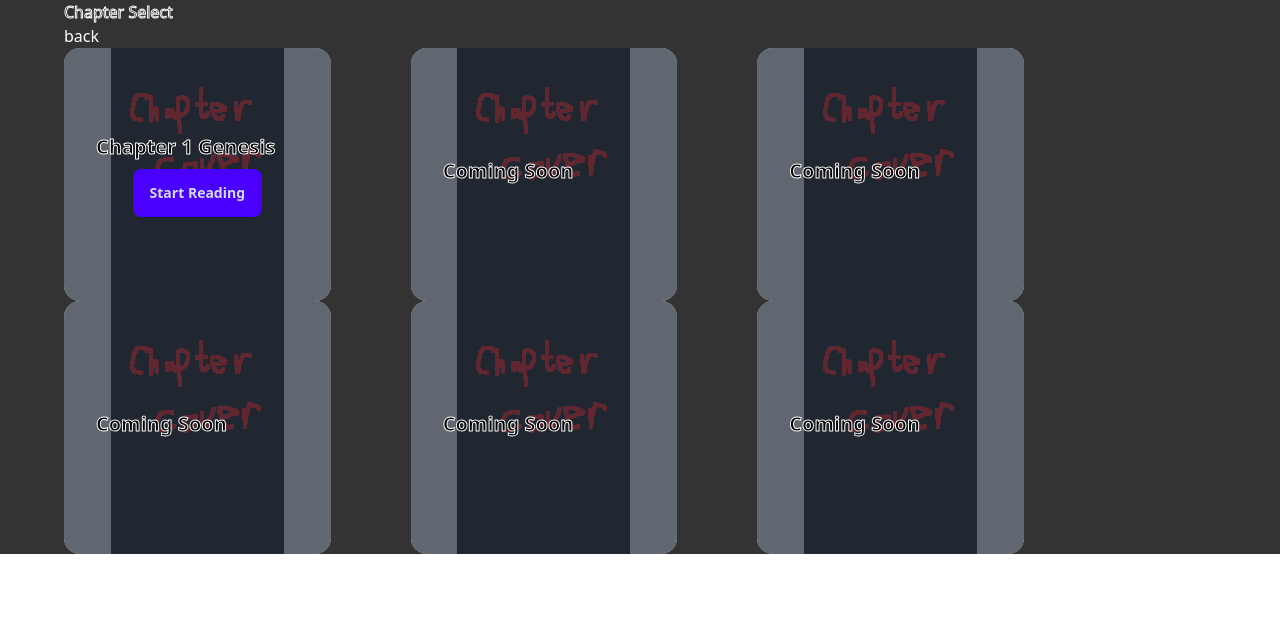
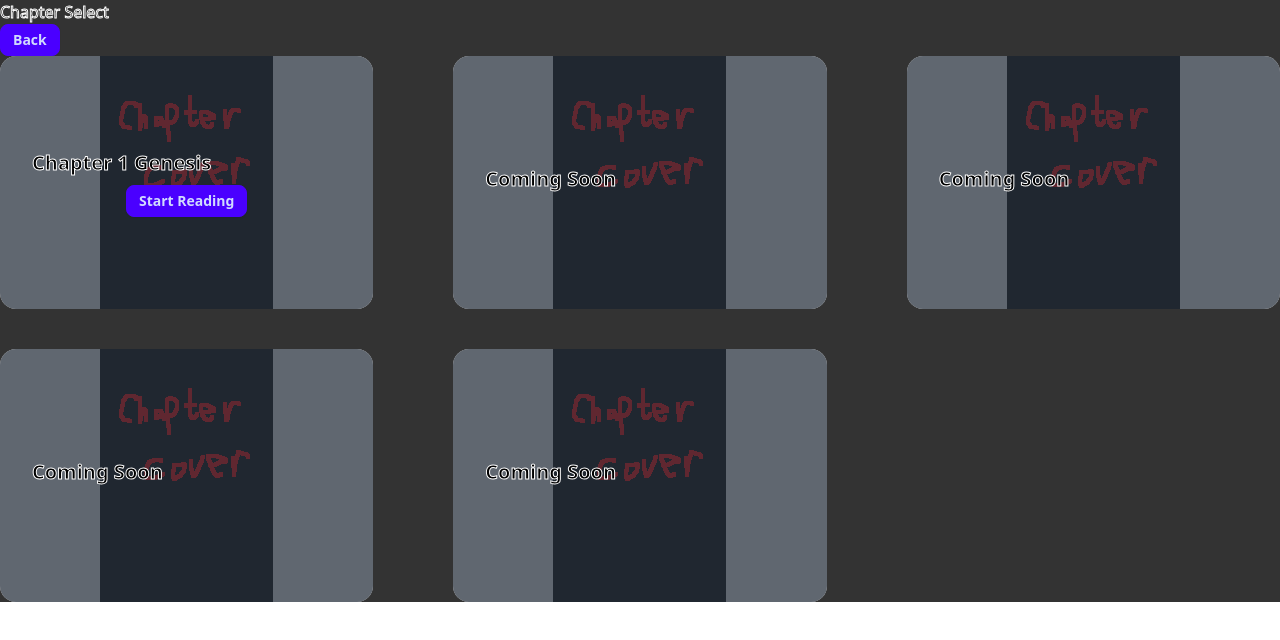
Before and after one commit to Dexterity10/dexterity10.github.io, a plain HTML site: page chapterselect.html in a window 1280 px wide. Drawn offline with nearby package versions, Linux system fonts and the light colour scheme.

Commit message:
v0.25
woahhh we're a quarter of the way there (roughly) WOAAHH!

```diff
--- a/chapterselect.html
+++ b/chapterselect.html
@@ -15,11 +15,10 @@
 
 
 
-  <div class="page">
+  <div class="middle">
     <h1 class="middle">Chapter Select</h1>
-    <a class="middle" href="index.html">
-      <p> back </p>
-    </a>
+    <button class="btn btn-sm btn-primary">Back</button>
+
 
     <!-- <div class="thumb">
         <img src="pages/chaptercover.png" />
@@ -27,22 +26,34 @@
       </div> -->
 
 
-    <div class="grid grid-cols-3 gap-x-20">
+    <div class="grid grid-cols-3 gap-x-20 gap-y-10">
       <div class="card bg-base-100 image-full">
         <figure>
-          <img src="pages/chaptercover.png" alt="Chapter 1" />
+          <img src="pages/chaptercover.png" />
         </figure>
         <div class="card-body justify-center">
-          <h2 class="card-title ">Chapter 1 Genesis</h2>
+          <h2 class="card-title">Chapter 1 Genesis</h2>
 
           <div class="card-actions justify-center">
-            <button class="btn btn-primary">Start Reading</button>
+            <button class="btn btn-sm btn-primary">Start Reading</button>
           </div>
         </div>
       </div>
       <div class="card bg-base-100 image-full">
         <figure>
-          <img src="pages/chaptercover.png" alt="Chapter 1" />
+          <img src="pages/chaptercover.png" />
+        </figure>
+        <div class="card-body justify-center">
+          <h2 class="card-title ">Coming Soon</h2>
+
+          <div class="card-actions justify-center">
+            <!-- <button class="btn btn-primary">Start Reading</button> -->
+          </div>
+        </div>
+      </div>
+      <div class="card bg-base-100 image-full">
+        <figure>
+          <img src="pages/chaptercover.png" />
         </figure>
         <div class="card-body justify-center">
           <h2 class="card-title ">Coming Soon</h2>
@@ -66,7 +77,7 @@
       </div>
       <div class="card bg-base-100 image-full">
         <figure>
-          <img src="pages/chaptercover.png" alt="Chapter 1" />
+          <img src="pages/chaptercover.png" />
         </figure>
         <div class="card-body justify-center">
           <h2 class="card-title ">Coming Soon</h2>
@@ -76,30 +87,7 @@
           </div>
         </div>
       </div>
-      <div class="card bg-base-100 image-full">
-        <figure>
-          <img src="pages/chaptercover.png" alt="Chapter 1" />
-        </figure>
-        <div class="card-body justify-center">
-          <h2 class="card-title ">Coming Soon</h2>
 
-          <div class="card-actions justify-center">
-            <!-- <button class="btn btn-primary">Start Reading</button> -->
-          </div>
-        </div>
-      </div>
-      <div class="card bg-base-100 image-full">
-        <figure>
-          <img src="pages/chaptercover.png" alt="Chapter 1" />
-        </figure>
-        <div class="card-body justify-center">
-          <h2 class="card-title ">Coming Soon</h2>
-
-          <div class="card-actions justify-center">
-            <!-- <button class="btn btn-primary">Start Reading</button> -->
-          </div>
-        </div>
-      </div>
     </div>
 
 
```
Also changed, not shown: chapter1.html (+2 -1 lines), index.html (+20 -23 lines).
